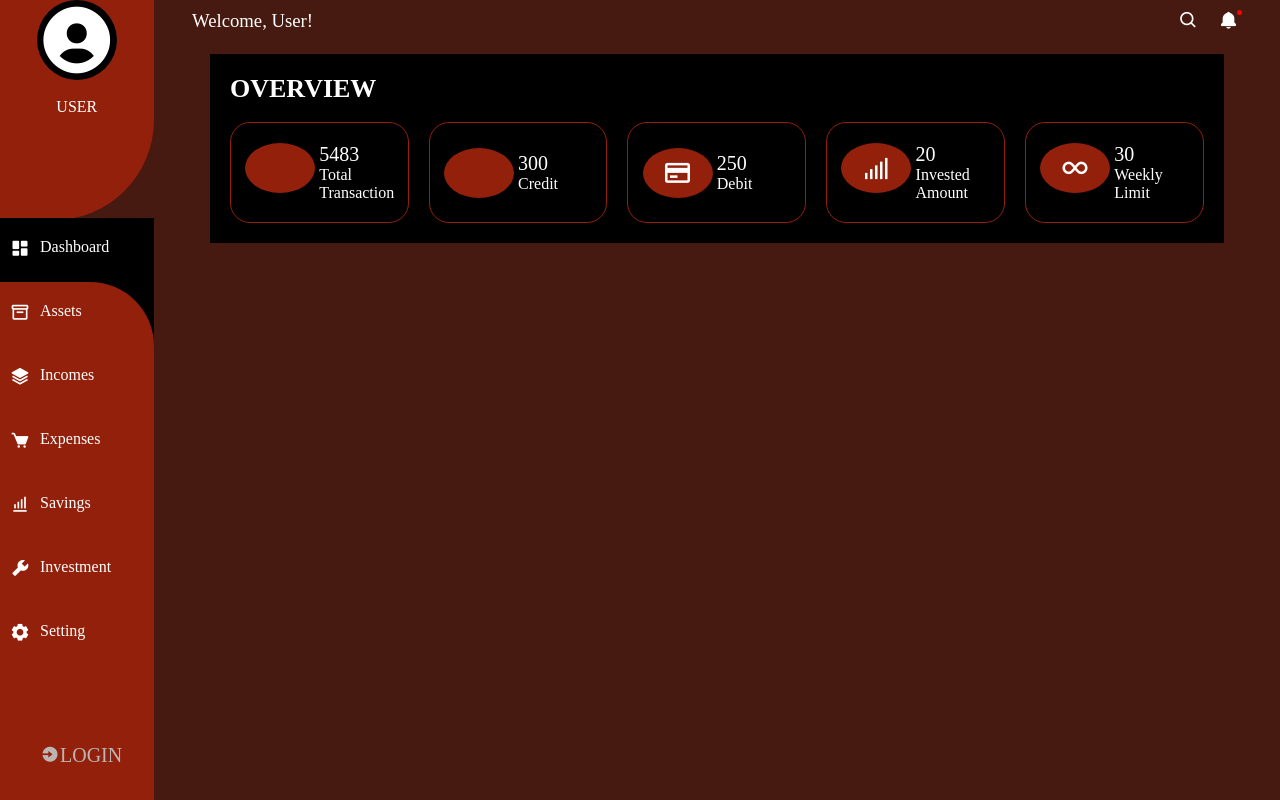
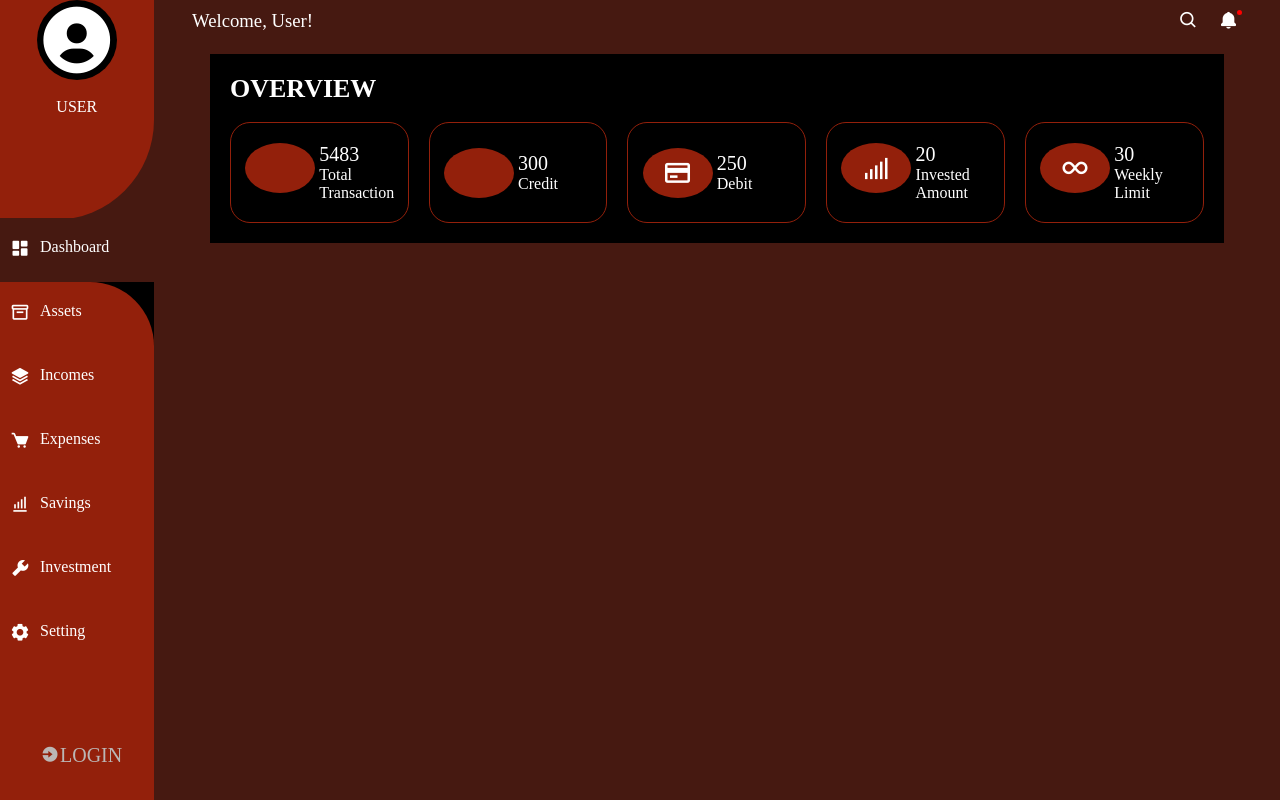
Before and after one commit to Lovethrech/personal-finance-manager, a Vue app: page / in a window 1280 px wide. Built offline with nearby package versions, Linux system fonts and the light colour scheme; some icons are missing.

Commit message:
...finetuning all available components.

```diff
--- a/src/stores/sideNavColor.js
+++ b/src/stores/sideNavColor.js
@@ -3,7 +3,7 @@ import { defineStore } from 'pinia';
 
 export const useSideNavColorStore = defineStore('sideNavColor', () => {
     const defaultColor = "#93200B";
-    const activeColor = "#000000";
+    const activeColor = "#461911";
 
     const dashboardActive = ref({ backgroundColor: activeColor, borderRadius: "0" });
     const inventoryActive = ref({ backgroundColor: defaultColor, borderRadius: "0 100px 0 0" });
```
